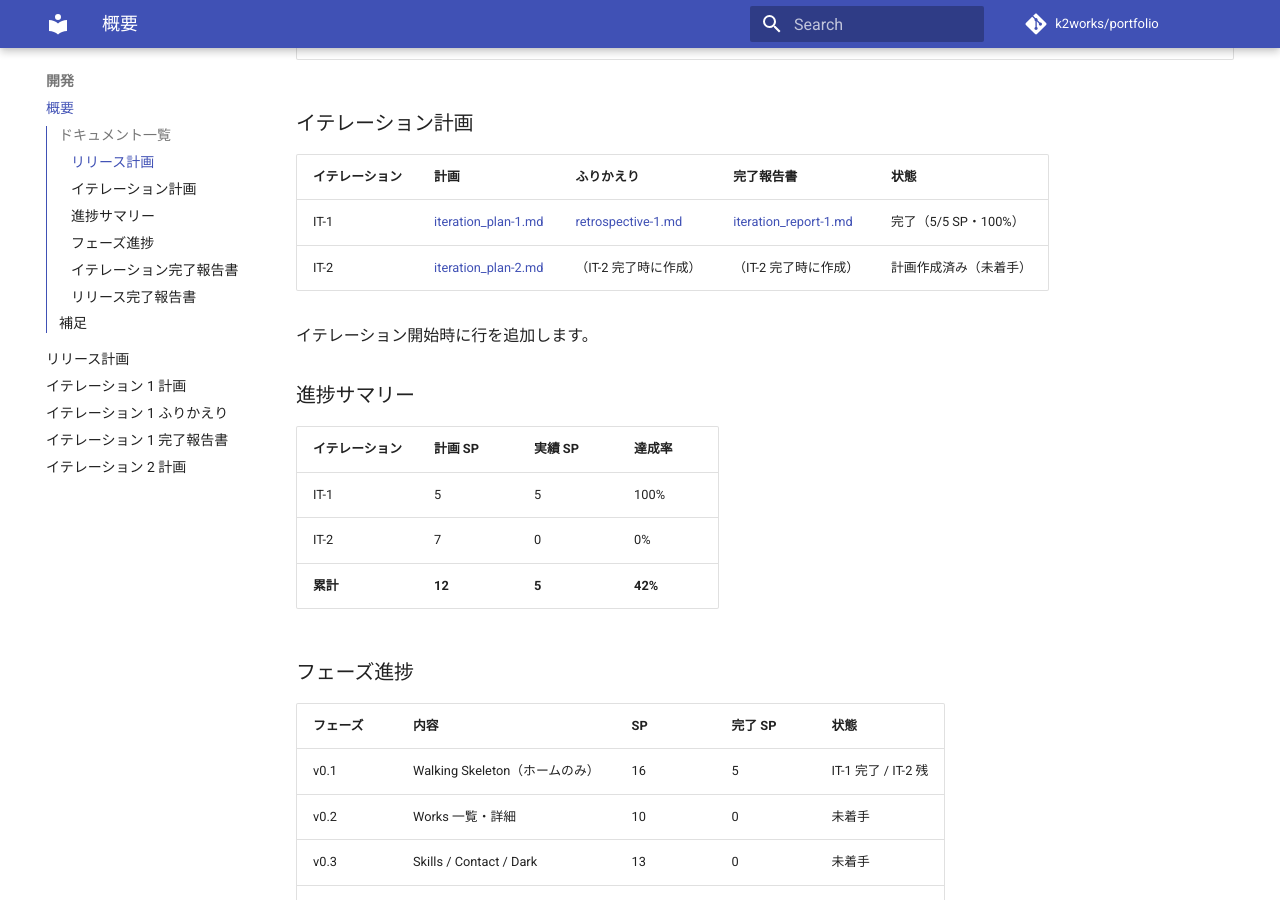
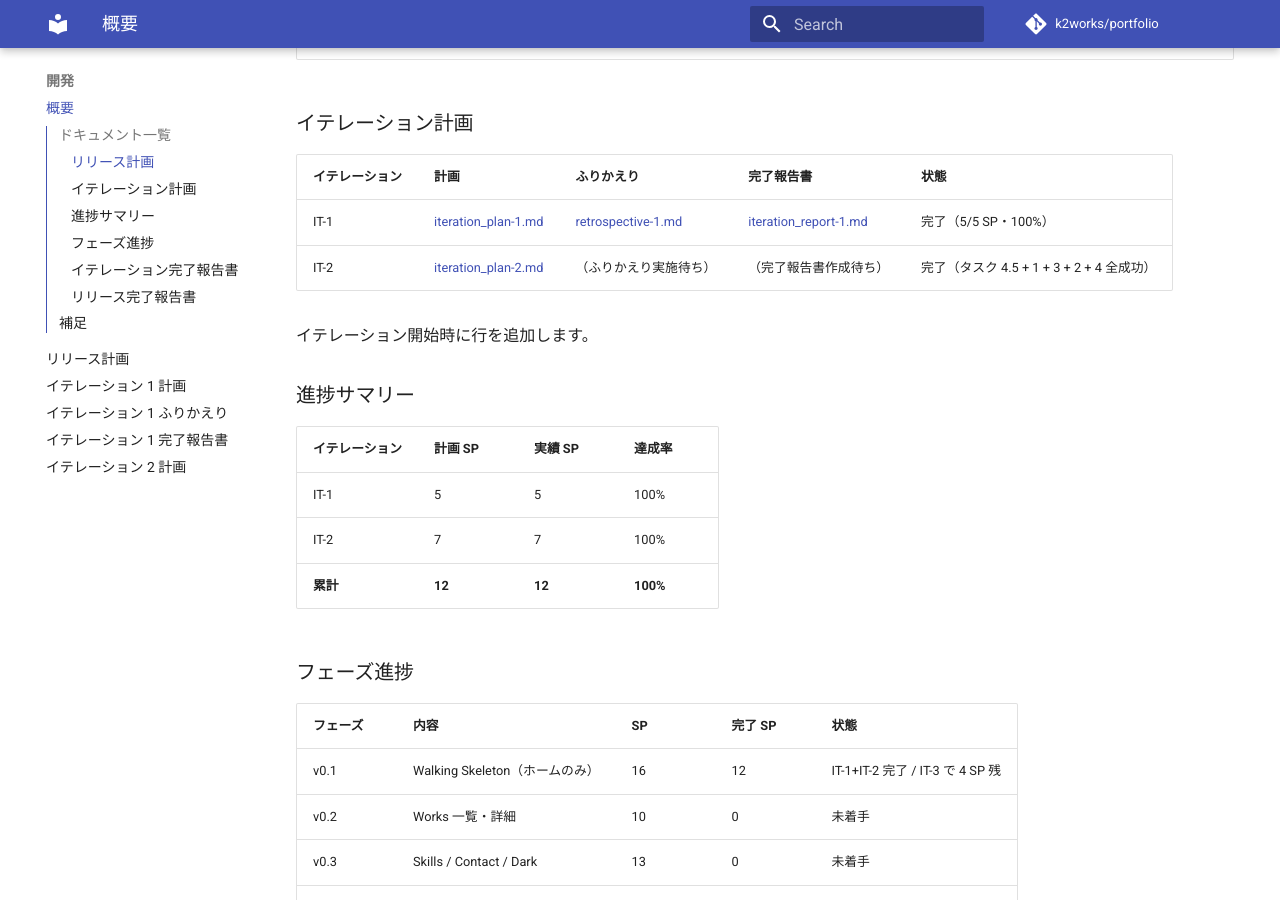
Before and after one commit to k2works/portfolio, an MkDocs documentation site: the page built from docs/development/index.md, in a window 1280 px wide and 900 px high, scrolled down 463 px. Built offline with MkDocs 1.6.1 and Material for MkDocs 9.7.7, drawn with Linux system fonts in a browser that asks for light colours; comment, search, counter and statistics services are not loaded.

Commit message:
docs(development): IT-2 完了の進捗を反映（7/7 SP 完了）
タスク 4.5 / 1 / 3 / 2 / 4 すべて完了し、IT-2 進捗を 100% に更新。
v0.1 全体は 12/16 SP（75%）、IT-3 で残 4 SP（US-09 検索インデックス +
US-01 仕上げ + 横断アクセシビリティ axe-core）を消化予定。

実績:

- IT-2 SP: 7（計画 7・100%）
- 実績工数: 約 2h（計画 15.1h の 13%）
- 累計 IT-1+IT-2: 12 SP / 約 5h
- 累計ベロシティ: 2.4 SP/h（IT-1 単独: 1.67 → 上昇傾向）
- v0.1 進捗: 75%（4 SP 残）

完了報告書とふりかえりは別途作成予定。

```diff
--- a/docs/development/index.md
+++ b/docs/development/index.md
@@ -15,7 +15,7 @@
 | イテレーション | 計画 | ふりかえり | 完了報告書 | 状態 |
 |---------------|------|-----------|-----------|------|
 | IT-1 | [iteration_plan-1.md](./iteration_plan-1.md) | [retrospective-1.md](./retrospective-1.md) | [iteration_report-1.md](./iteration_report-1.md) | 完了（5/5 SP・100%） |
-| IT-2 | [iteration_plan-2.md](./iteration_plan-2.md) | （IT-2 完了時に作成） | （IT-2 完了時に作成） | 計画作成済み（未着手） |
+| IT-2 | [iteration_plan-2.md](./iteration_plan-2.md) | （ふりかえり実施待ち） | （完了報告書作成待ち） | 完了（タスク 4.5 + 1 + 3 + 2 + 4 全成功） |
 
 イテレーション開始時に行を追加します。
 
@@ -24,14 +24,14 @@
 | イテレーション | 計画 SP | 実績 SP | 達成率 |
 |---------------|---------|---------|--------|
 | IT-1 | 5 | 5 | 100% |
-| IT-2 | 7 | 0 | 0% |
-| **累計** | **12** | **5** | **42%** |
+| IT-2 | 7 | 7 | 100% |
+| **累計** | **12** | **12** | **100%** |
 
 ### フェーズ進捗
 
 | フェーズ | 内容 | SP | 完了 SP | 状態 |
 |---------|------|-----|---------|------|
-| v0.1 | Walking Skeleton（ホームのみ） | 16 | 5 | IT-1 完了 / IT-2 残 |
+| v0.1 | Walking Skeleton（ホームのみ） | 16 | 12 | IT-1+IT-2 完了 / IT-3 で 4 SP 残 |
 | v0.2 | Works 一覧・詳細 | 10 | 0 | 未着手 |
 | v0.3 | Skills / Contact / Dark | 13 | 0 | 未着手 |
 | v1.0 | A11y / Tech Notes / OGP | 10 | 0 | 未着手 |
```
Also changed, not shown: docs/development/iteration_plan-2.md (+7 -7 lines).
